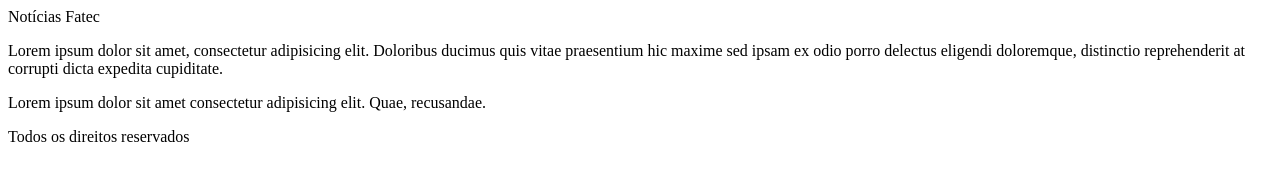
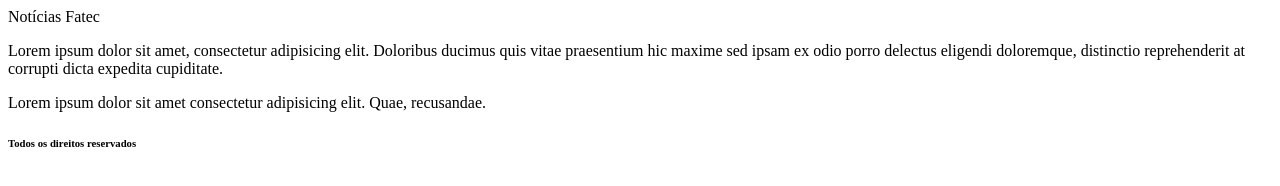
Before and after one commit to wallansag/Atividade-3---Portal-de-Noticias-Multim-dia, a plain HTML site: page Portal.html in a window 1280 px wide. Drawn offline with Linux system fonts and the light colour scheme.

Commit message:
Update Portal.html

```diff
--- a/Portal.html
+++ b/Portal.html
@@ -12,6 +12,6 @@
 <p> <section>Lorem ipsum dolor sit amet consectetur adipisicing elit. Quae, recusandae.</section></p>
     </p>
 </article>
-<footer>Todos os direitos reservados</footer>
+<h6><footer>Todos os direitos reservados</footer></h6>
 </body>
 </html>
```
